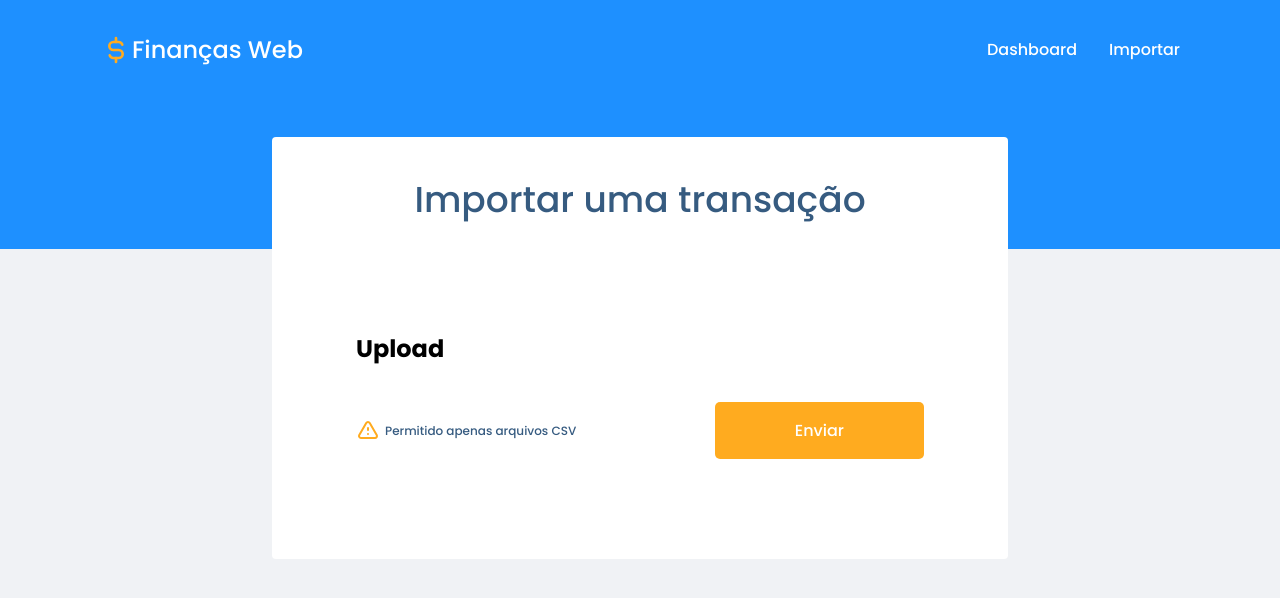
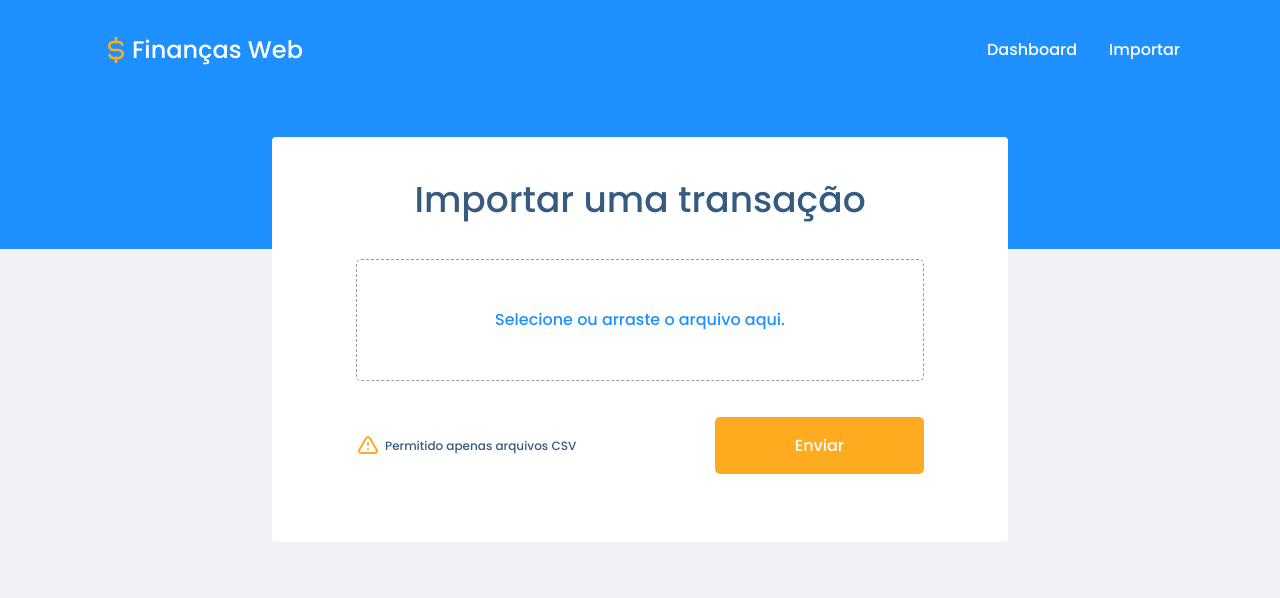
Before and after one commit to areasflavio/Financas-Web, a React (Create React App) app: page /importar in a window 1280 px wide. Shown: the top 598 px of the page. Built offline with nearby package versions, Linux system fonts and the light colour scheme.

Commit message:
feat: file upload dropzone component

```diff
--- a/package.json
+++ b/package.json
@@ -13,6 +13,7 @@
 		"polished": "^4.1.3",
 		"react": "^17.0.2",
 		"react-dom": "^17.0.2",
+		"react-dropzone": "^11.3.4",
 		"react-router-dom": "^5.2.0",
 		"react-scripts": "4.0.3",
 		"styled-components": "^5.3.0",
--- /dev/null
+++ b/src/components/Upload/index.tsx
@@ -0,0 +1,51 @@
+/* eslint-disable @typescript-eslint/ban-types */
+/* eslint-disable react/jsx-props-no-spreading */
+import React, { ReactNode } from 'react';
+
+import Dropzone from 'react-dropzone';
+import { DropContainer, UploadMessage } from './styles';
+
+interface UploadProps {
+	onUpload: Function;
+}
+
+const Upload: React.FC<UploadProps> = ({ onUpload }: UploadProps) => {
+	function renderDragMessage(
+		isDragActive: boolean,
+		isDragRejest: boolean,
+	): ReactNode {
+		if (!isDragActive) {
+			return (
+				<UploadMessage>Selecione ou arraste o arquivo aqui.</UploadMessage>
+			);
+		}
+
+		if (isDragRejest) {
+			return <UploadMessage type="error">Arquivo não suportado</UploadMessage>;
+		}
+
+		return <UploadMessage type="success">Solte o arquivo aqui</UploadMessage>;
+	}
+
+	return (
+		<>
+			<Dropzone
+				accept=".csv, application/vnd.ms-excel, text/csv,"
+				onDropAccepted={(files) => onUpload(files)}
+			>
+				{({ getRootProps, getInputProps, isDragActive, isDragReject }): any => (
+					<DropContainer
+						{...getRootProps()}
+						isDragActive={isDragActive}
+						isDragReject={isDragReject}
+					>
+						<input {...getInputProps()} data-testid="upload" />
+						{renderDragMessage(isDragActive, isDragReject)}
+					</DropContainer>
+				)}
+			</Dropzone>
+		</>
+	);
+};
+
+export default Upload;
--- /dev/null
+++ b/src/components/Upload/styles.ts
@@ -0,0 +1,51 @@
+import styled, { css, FlattenSimpleInterpolation } from 'styled-components';
+
+interface UploadProps {
+	isDragActive: boolean;
+	isDragReject: boolean;
+	refKey?: string;
+	[key: string]: any;
+	type?: 'error' | 'success' | 'default';
+}
+
+const dragActive = css`
+	border-color: #31bf0d;
+`;
+
+const dragReject = css`
+	border-color: #ff4538;
+`;
+
+export const DropContainer = styled.div.attrs({
+	className: 'dropzone',
+})`
+	border: 1.5px dashed #969cb3;
+	border-radius: 5px;
+	cursor: pointer;
+
+	transition: height 0.2s ease;
+
+	${(props: UploadProps): false | FlattenSimpleInterpolation =>
+		props.isDragActive && dragActive}
+
+	${(props: UploadProps): false | FlattenSimpleInterpolation =>
+		props.isDragReject && dragReject}
+`;
+
+const messageColors = {
+	default: '#1e90ff',
+	error: '#FF4538',
+	success: '#31BF0D',
+};
+
+export const UploadMessage = styled.p`
+	display: flex;
+	font-size: 16px;
+	line-height: 24px;
+	padding: 48px 0;
+
+	color: ${({ type }: UploadProps) => messageColors[type || 'default']};
+
+	justify-content: center;
+	align-items: center;
+`;
--- a/src/pages/Import/index.tsx
+++ b/src/pages/Import/index.tsx
@@ -1,19 +1,24 @@
 import React from 'react';
 
 import Header from '../../components/Header';
+import Upload from '../../components/Upload';
 
 import alertImg from '../../assets/alert.svg';
 
 import { Container, Title, ImportFileContainer, Footer } from './styles';
 
 const Import: React.FC = () => {
+	function submitFile(files: File[]): void {
+		// TODO
+	}
+
 	return (
 		<>
 			<Header />
 			<Container>
 				<Title>Importar uma transação</Title>
 				<ImportFileContainer>
-					<h1>Upload</h1>
+					<Upload onUpload={submitFile} />
 
 					<Footer>
 						<p>
--- a/src/pages/Import/styles.ts
+++ b/src/pages/Import/styles.ts
@@ -21,8 +21,7 @@ export const Title = styled.h1`
 `;
 
 export const ImportFileContainer = styled.section`
-	margin-top: 2.5rem;
-	padding: 4rem;
+	padding: 2rem 4rem;
 `;
 
 export const Footer = styled.section`
@@ -56,7 +55,7 @@ export const Footer = styled.section`
 		transition: background-color 0.2s;
 
 		&:hover {
-			background: ${shade(0.2, '#FFAB1F')};
+			background: ${shade(0.1, '#FFAB1F')};
 		}
 	}
 `;
```
Also changed, not shown: 1 other file (tests, documents, lock files or other folders).
